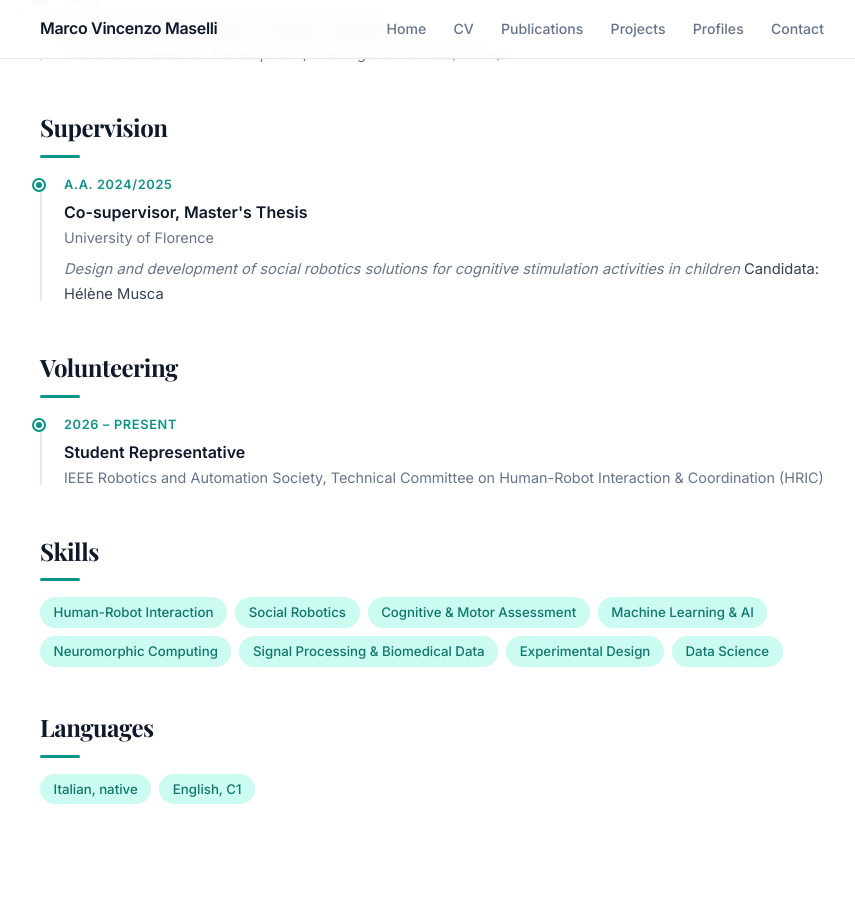
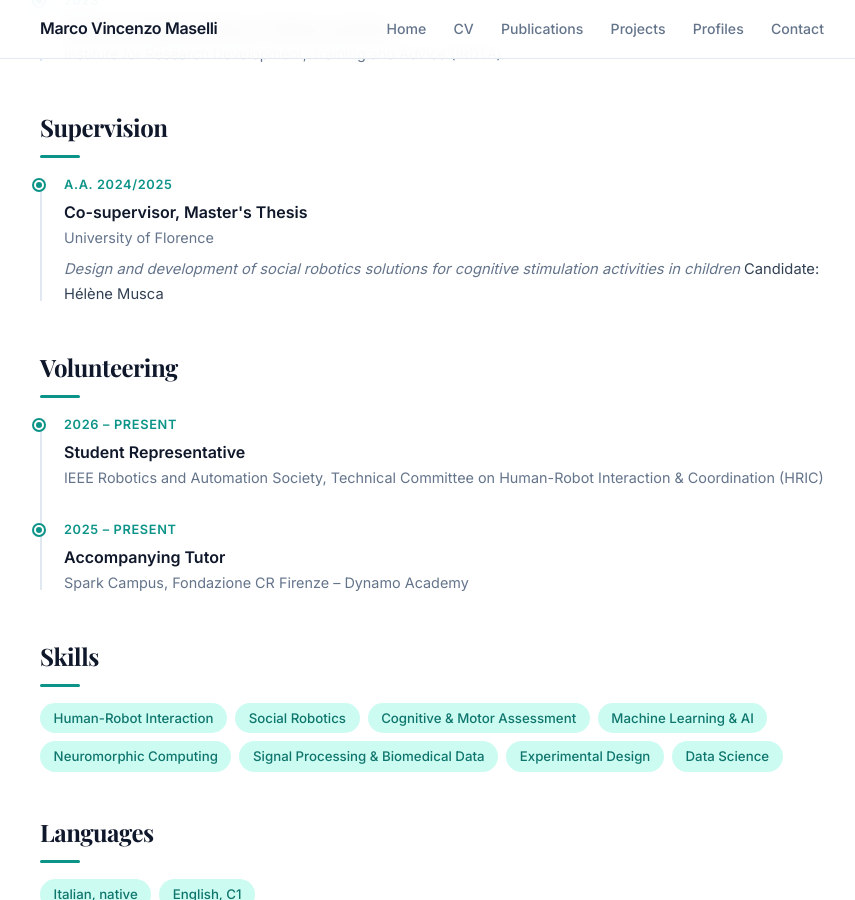
Before and after one commit to marcovmaselli/marcovmaselli.github.io, a Jekyll site: the page built from cv.md, in a window 1280 px wide and 900 px high, scrolled down 3243 px. Shown: the whole window, without its empty margins (202-1057 px from the left). Built offline with Jekyll 4.4.1, drawn with Linux system fonts in a browser that asks for light colours; a style sheet for code colours, icons or effects is not loaded.

Commit message:
Update CV: correct candidate title for Master's thesis and add Accompanying Tutor role

```diff
--- a/cv.md
+++ b/cv.md
@@ -118,7 +118,7 @@ title: Curriculum Vitae
     <div class="timeline-date">A.A. 2024/2025</div>
     <div class="timeline-title">Co-supervisor, Master's Thesis</div>
     <div class="timeline-sub">University of Florence</div>
-    <p style="font-size:0.92rem;"><em>Design and development of social robotics solutions for cognitive stimulation activities in children</em> Candidata: Hélène Musca</p>
+    <p style="font-size:0.92rem;"><em>Design and development of social robotics solutions for cognitive stimulation activities in children</em> Candidate: Hélène Musca</p>
   </div>
 </div>
 
@@ -129,6 +129,11 @@ title: Curriculum Vitae
     <div class="timeline-date">2026 – Present</div>
     <div class="timeline-title">Student Representative</div>
     <div class="timeline-sub">IEEE Robotics and Automation Society, Technical Committee on Human-Robot Interaction &amp; Coordination (HRIC)</div>
+  </div>
+  <div class="timeline-item">
+    <div class="timeline-date">2025 – Present</div>
+    <div class="timeline-title">Accompanying Tutor</div>
+    <div class="timeline-sub">Spark Campus, Fondazione CR Firenze – Dynamo Academy</div>
   </div>
 </div>
 
```
Also changed, not shown: 1 other file.
